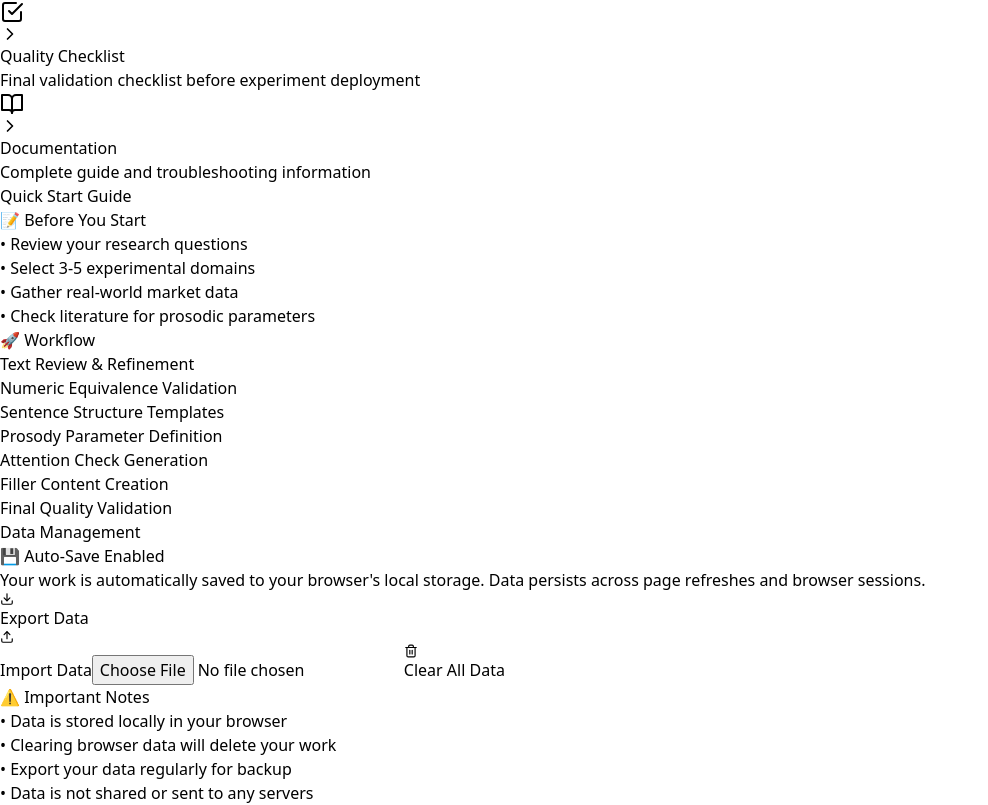
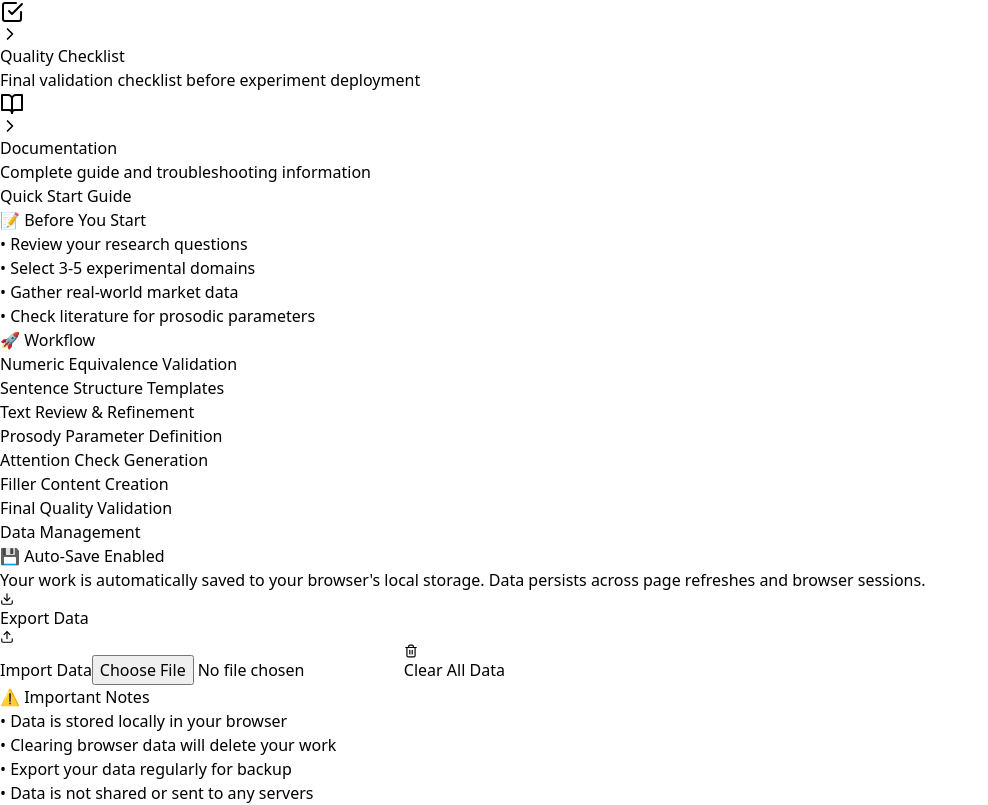
Before and after one commit to RedPill47/tts-prosody-builder, a React (Vite) app: page / in a window 1280 px wide. Shown: the part 1284-2089 px from the top of the page, without its empty margins (0-988 px from the left). Built offline with nearby package versions, Linux system fonts and the light colour scheme.

Commit message:
Fix workflow order in data management section

```diff
--- a/src/App.tsx
+++ b/src/App.tsx
@@ -385,9 +385,9 @@ const UnifiedScenarioTool = () => {
           <div className="bg-green-50 border-l-4 border-green-400 p-4">
             <h4 className="font-semibold text-green-900 mb-2">🚀 Workflow</h4>
             <ol className="text-sm space-y-1 text-green-800 list-decimal list-inside">
-              <li>Text Review & Refinement</li>
               <li>Numeric Equivalence Validation</li>
               <li>Sentence Structure Templates</li>
+              <li>Text Review & Refinement</li>
               <li>Prosody Parameter Definition</li>
               <li>Attention Check Generation</li>
               <li>Filler Content Creation</li>
```
